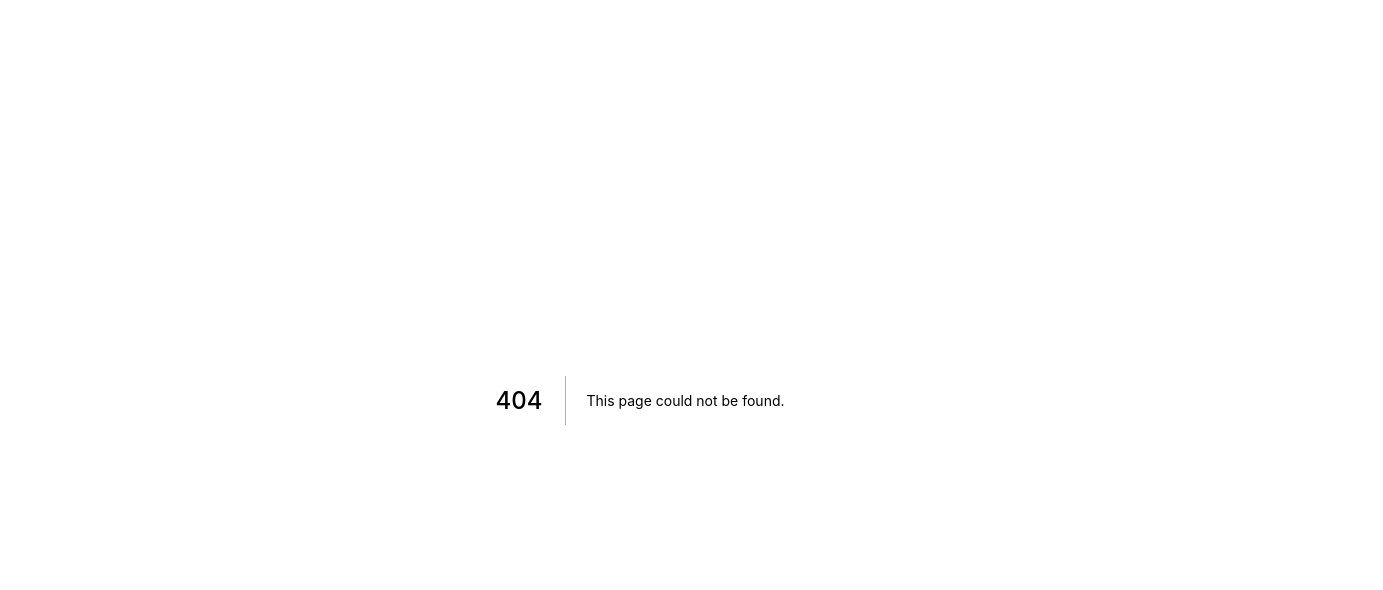
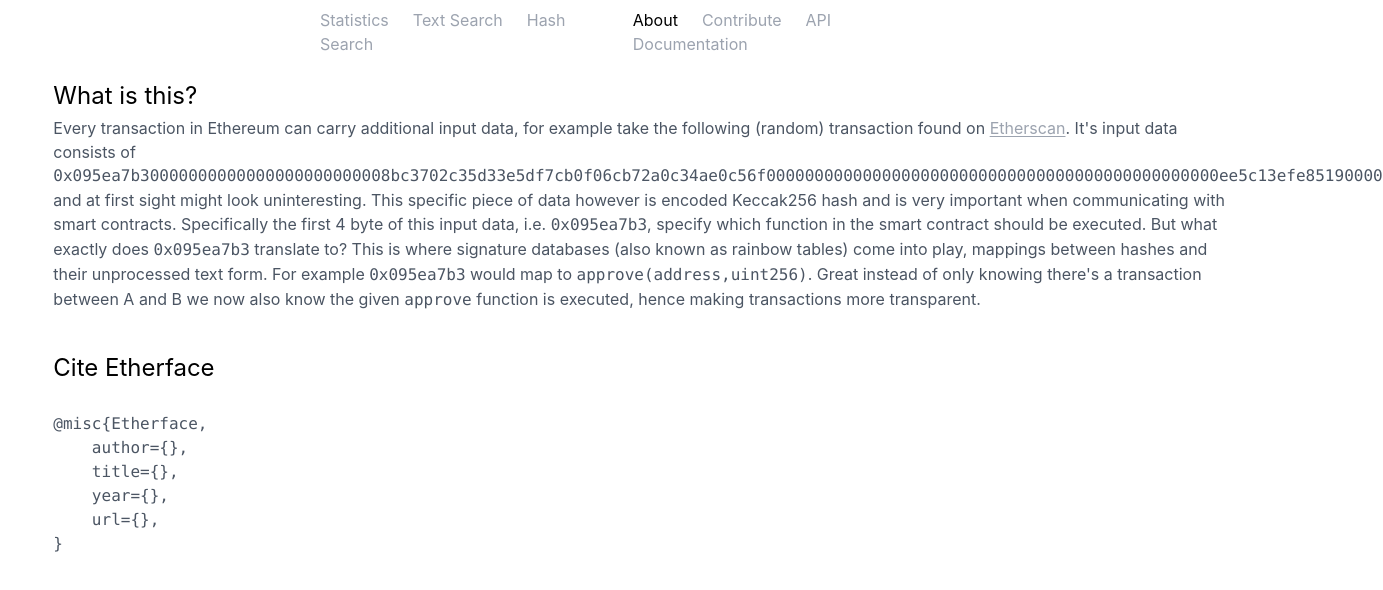
Before and after one commit to volsa/etherface, a Next.js app in the folder etherface-ui/: page /about in a window 1280 px wide. Before the commit this address had no page. Shown: the top 590 px of the page, 1383 px wide, since content can reach past the window. Built offline with nearby package versions, Linux system fonts and the light colour scheme.

Commit message:
WIP `/about` page

```diff
--- /dev/null
+++ b/etherface-ui/components/LinkItem.tsx
@@ -0,0 +1,5 @@
+const LinkItem = ({ text, url }) => {
+    return (<a target='_blank' rel="noreferrer" className='underline underline-offset-2 text-gray-400 hover:text-black duration-200' href={url}>{text}</a>)
+}
+
+export default LinkItem
--- a/etherface-ui/components/Navbar.tsx
+++ b/etherface-ui/components/Navbar.tsx
@@ -8,18 +8,19 @@ const Navbar = () => {
     const route = useRouter().pathname;
 
     return (
-        <div className='block py-1 border-b'>
-            <div className='mx-2 my-2'>
+        <div className='flex flex-col items-center'>
+            <div className='w-1/2 mx-2 my-2'>
                 <div className='flex justify-between'>
-                    <div className='justify-left space-x-2'>
+                    <div className='space-x-2'>
                         <NavbarItem url='/statistics' value='Statistics' route={route} />
                         <NavbarItem url='/text' value='Text Search' route={route} />
                         <NavbarItem url='/hash' value='Hash Search' route={route} />
                     </div>
 
-                    <div className='justify-end space-x-2'>
+                    <div className='space-x-2'>
+                        <NavbarItem url='/about' value='About' route={route} />
+                        <NavbarItem url='https://github.com/volsa/etherface' value='Contribute️' route={route} />
                         <NavbarItem url='/api-documentation' value='API Documentation' route={route} />
-                        <NavbarItem url='https://github.com/volsa/etherface' value='Contribute ❤️' route={route} />
                     </div>
                 </div>
             </div>
--- a/etherface-ui/components/NavbarItem.tsx
+++ b/etherface-ui/components/NavbarItem.tsx
@@ -4,7 +4,7 @@ import React from 'react'
 const NavbarItem = ({ url, value, route }) => {
     return (
         <Link href={url}>
-            <a className={`p-2 hover:text-black duration-200 ${route == url ? 'text-black' : 'text-gray-400'}`}
+            <a className={`pr-4 hover:text-black duration-200 ${route == url ? 'text-black' : 'text-gray-400'}`}
                 target={url.startsWith('https://github.com/volsa') ? '_target' : '_self'}>
                 {value}
             </a>
--- /dev/null
+++ b/etherface-ui/components/Paragraph.tsx
@@ -0,0 +1,12 @@
+const Paragraph = ({ title, content }) => {
+    return (
+        <div className='w-11/12 2xl:w-1/2 mt-4'>
+            <div>
+                <div className='text-2xl text-black mb-1'>{title}</div>
+                <div className='text text-gray-600'>{content}</div>
+            </div>
+        </div>
+    )
+}
+
+export default Paragraph
--- /dev/null
+++ b/etherface-ui/pages/about.tsx
@@ -0,0 +1,53 @@
+import Layout from "../components/Layout"
+import LinkItem from "../components/LinkItem"
+import Navbar from "../components/Navbar"
+import Paragraph from "../components/Paragraph"
+
+const About = () => {
+    return (
+        <Layout>
+            <Navbar />
+
+            <div className="flex flex-col items-center">
+                <Paragraph
+                    title='What is this?'
+                    content={
+                        <div>
+                            Every transaction in Ethereum can carry additional input data, for example take the
+                            following (random) transaction found on <LinkItem text='Etherscan' url='https://etherscan.io/tx/0x2b930225479934eda949c3c2b0f3af5d5fd60136f7c9f0d5bbabf569def1f8a8' />.
+                            It's input data consists of <pre>0x095ea7b30000000000000000000000008bc3702c35d33e5df7cb0f06cb72a0c34ae0c56f00000000000000000000000000000000000000000000000ee5c13efe85190000</pre>
+                            and at first sight might look uninteresting. This specific piece of data however is encoded Keccak256 hash and is very important when communicating with smart contracts.
+                            Specifically the first 4 byte of this input data, i.e. <code>0x095ea7b3</code>, specify which function in the smart contract should be executed. But what exactly
+                            does <code>0x095ea7b3</code> translate to? This is where signature databases (also known as rainbow tables) come into play, mappings between hashes and their unprocessed text form.
+                            For example <code>0x095ea7b3</code> would map to <code>approve(address,uint256)</code>. Great instead of only knowing there's a transaction between A and B we now also know the
+                            given <code>approve</code> function is executed, hence making transactions more transparent.
+                            <br/>
+                            <br/>
+                        </div>
+                    }
+                />
+
+                <Paragraph
+                    title='Cite Etherface'
+                    content={
+                        <div>
+                            <pre>
+                                {`
+@misc{Etherface,
+    author={},
+    title={},
+    year={},
+    url={},
+}
+                            `}
+                            </pre>
+                        </div>
+                    }
+                />
+            </div>
+
+        </Layout>
+    )
+}
+
+export default About
--- a/etherface-ui/pages/api-documentation.tsx
+++ b/etherface-ui/pages/api-documentation.tsx
@@ -1,21 +1,8 @@
 import React from 'react'
 import Layout from '../components/Layout'
+import LinkItem from '../components/LinkItem'
 import Navbar from '../components/Navbar'
-
-const LinkItem = ({ text, url }) => {
-    return (<a target='_blank' rel="noreferrer" className='underline underline-offset-2 text-gray-400 hover:text-black duration-200' href={url}>{text}</a>)
-}
-
-const Paragraph = ({ title, content }) => {
-    return (
-        <div className='w-11/12 2xl:w-1/2 mt-4'>
-            <div className='p-4'>
-                <div className='text-2xl text-black mb-1'>{title}</div>
-                <div className='text text-gray-600'>{content}</div>
-            </div>
-        </div>
-    )
-}
+import Paragraph from '../components/Paragraph'
 
 const ApiDocumentation = () => {
     return (
```
